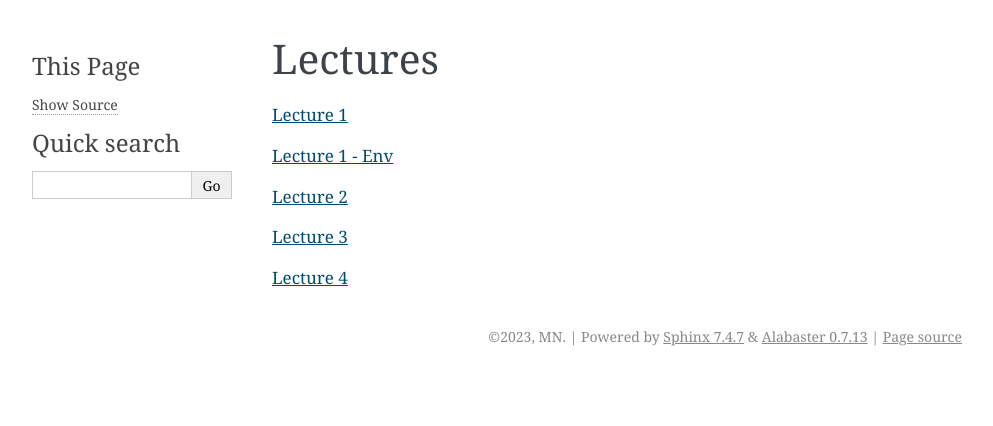
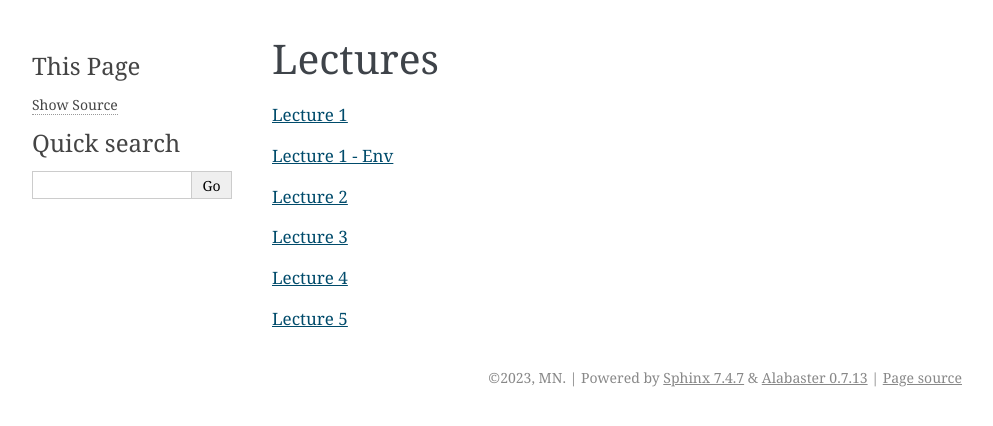
Before and after one commit to Polkas/multidim, a Sphinx documentation site: the page built from docs/lecture.md, in a window 1280 px wide. Shown: the top 426 px of the page, without its empty margins (148-1141 px from the left). Built offline with Sphinx 7.4.7, drawn with Linux system fonts in a browser that asks for light colours; pages that are not in the unit, such as notebooks, are missing from menus.

Commit message:
Update lecture.md

```diff
--- a/docs/lecture.md
+++ b/docs/lecture.md
@@ -5,3 +5,4 @@
 <p><a href="_static/aw_02.pdf">Lecture 2</a></p>
 <p><a href="_static/aw_03.pdf">Lecture 3</a></p>
 <p><a href="_static/aw_04.pdf">Lecture 4</a></p>
+<p><a href="_static/aw_05.pdf">Lecture 5</a></p>
```
